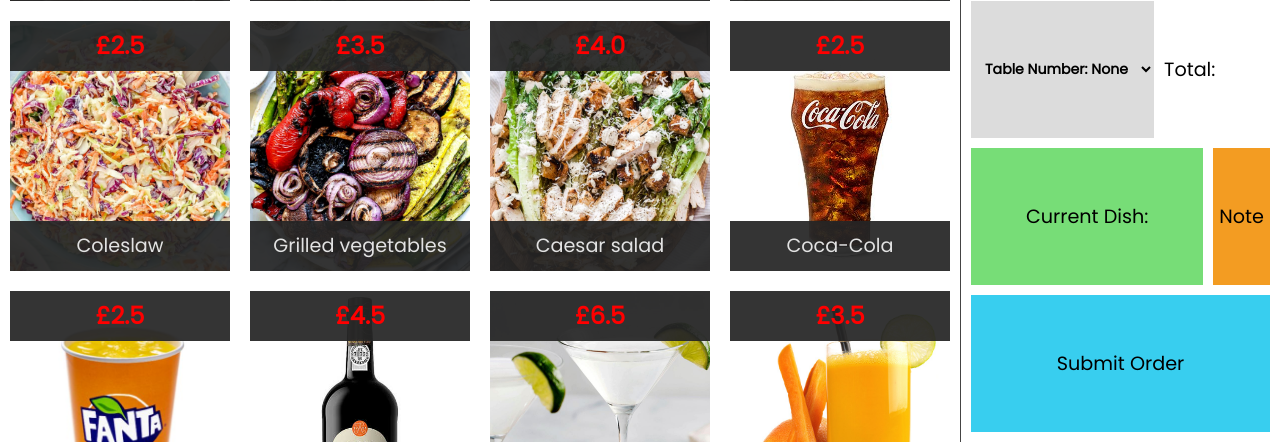
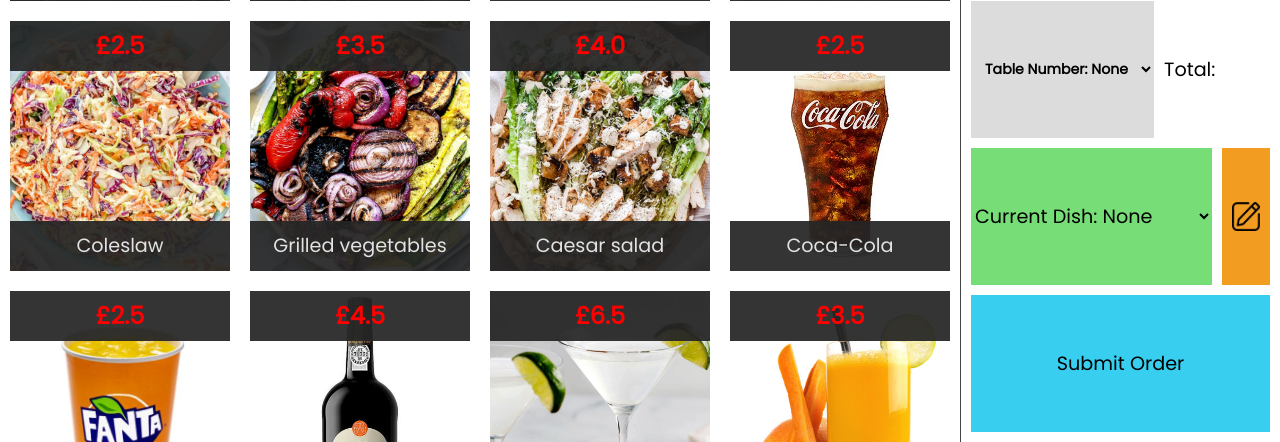
Before and after one commit to GigaBiga/DishOut, a Django app: template DishOut/templates/OrderTakingSite.html in a window 1280 px wide. Shown: the part 1037-1479 px from the top of the page. Run offline with Django 4.2, Linux system fonts and the light colour scheme; the template is opened without the code that fills it: values that come from a table or form of the project are taken from there, others are empty; data comes from the database, SQL or seed files in the repository; both versions use the stored data as it was after the commit.

Commit message:
Finish the order taking buttons

```diff
--- a/DishOut/static/waiter/css/OrderTakingStyle.css
+++ b/DishOut/static/waiter/css/OrderTakingStyle.css
@@ -215,7 +215,16 @@
     background-color: #f39c22;
     /* Remove border */
     border: 0px;
+    /* Adds padding on the top */
+    padding-top: 10px;
+}
 
+#Note img{
+    /* Makes image fill container */
+    width: 80%;
+    /* Makes it stay in the center of the container */
+    justify-self: center;
+    align-self: center;
 }
 
 #Submit-Order{
--- a/DishOut/static/waiter/js/orderTakingJS.js
+++ b/DishOut/static/waiter/js/orderTakingJS.js
@@ -139,6 +139,7 @@
     addToHTML(){
         // Clears the order list
         document.getElementById("CurrentOrderContainer").innerHTML = "";
+        console.log(this.current_order);
         // Loops through the current_order array
         for (let i=1; i<this.current_order[0].length; i++){
             // Creates a new div to store the order information
@@ -161,6 +162,14 @@
             newDiv.innerHTML += "<button class='ItemProperties, Minus-Button' onclick='OrderMethods.removeItem("+this.current_order[0][i]+")'>-</button>";
             // adds newDiv to the CurrentOrderContainer
             document.getElementById("CurrentOrderContainer").appendChild(newDiv);
+
+            // Adds dish names to Current-Dish selector
+            // Checks if the dish name is already in the dropdown menu
+            if (document.getElementById("Current-Dish").innerHTML.indexOf(this.DishesList[this.current_order[0][i]-1][1]) == -1){
+                // Adds the dish name to the dropdown menu
+                document.getElementById("Current-Dish").innerHTML += "<option value='"+i+"'>"+ i +". "+this.DishesList[this.current_order[0][i]-1][1]+"</option>";
+            }
+
         }
     };
     // Makes a function which gets the selected table number from the dropdown menu with the id Table-Number
@@ -173,6 +182,14 @@
     addTotalToPayHtml(){
         // Adds the total price to the html page
         document.getElementById("TotalToPay").innerHTML = "Total: £"+(Math.round(this.totalPrice*100)/100).toFixed(2);
+    }
+    addNote(){
+        // Gets the dish number from the dropdown menu
+        var numOfDishInList = document.querySelector("#Current-Dish").value;
+        // Makes an alert input box which asks for the note
+        var note = prompt("Please enter a note for the dish");
+        // Adds the note to the current_order array
+        this.current_order[2][numOfDishInList] = note;
     }
 };
 // Initialised the OrderTaking object
--- a/DishOut/templates/OrderTakingSite.html
+++ b/DishOut/templates/OrderTakingSite.html
@@ -38,11 +38,17 @@
                 <!-- Creates a total to pay button -->
                 <div id="TotalToPay">Total: </div>
                 <!-- Creates a current dish selection button -->
-                <button id="Current-Dish">Current Dish: </button>
-                <!-- Creates a note button -->
-                <button id="Note">Note</button>
-                <!-- Creates a submit order button -->
-                <button id="Submit-Order">Submit Order</button>
+                <select name="Current-Dish" id="Current-Dish">
+                    <!-- Adds the default selected option -->
+                    <option value="0" selected>Current Dish: None</option>
+                </select>
+                <!-- Creates a note button which runs the function addNote -->
+                <button id="Note" onclick="OrderMethods.addNote()">
+                    <!-- Adds image to the note button -->
+                    <img src="{% static "waiter/images/editButton.png" %}" alt="Note">
+                </button>
+                <!-- Creates a submit order button and runs the function submitOrder-->
+                <button id="Submit-Order" onclick="OrderMethods.submitOrder()">Submit Order</button>
             </div>
         </div>
         <!-- Creates a constainer to seperate the dish selection, search, and categories from the current order -->
```
Also changed, not shown: DishOut/db.sqlite3, DishOut/static/waiter/images/editButton.png (added).
